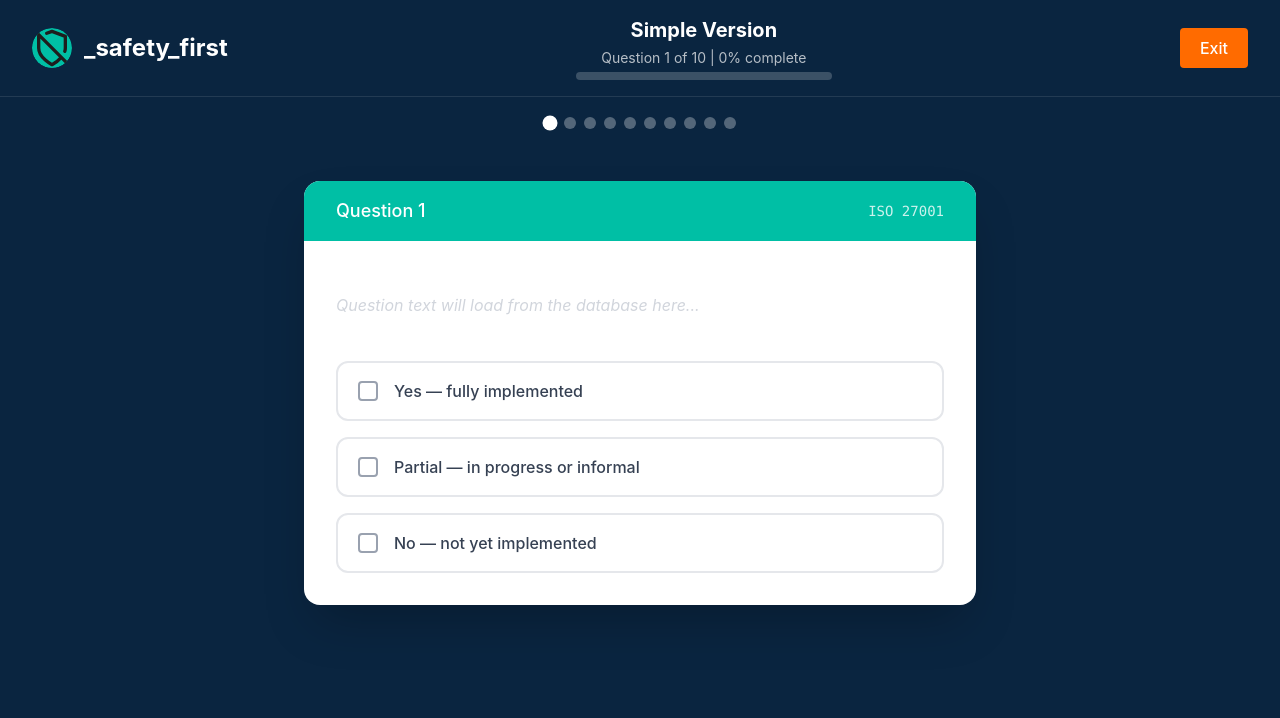
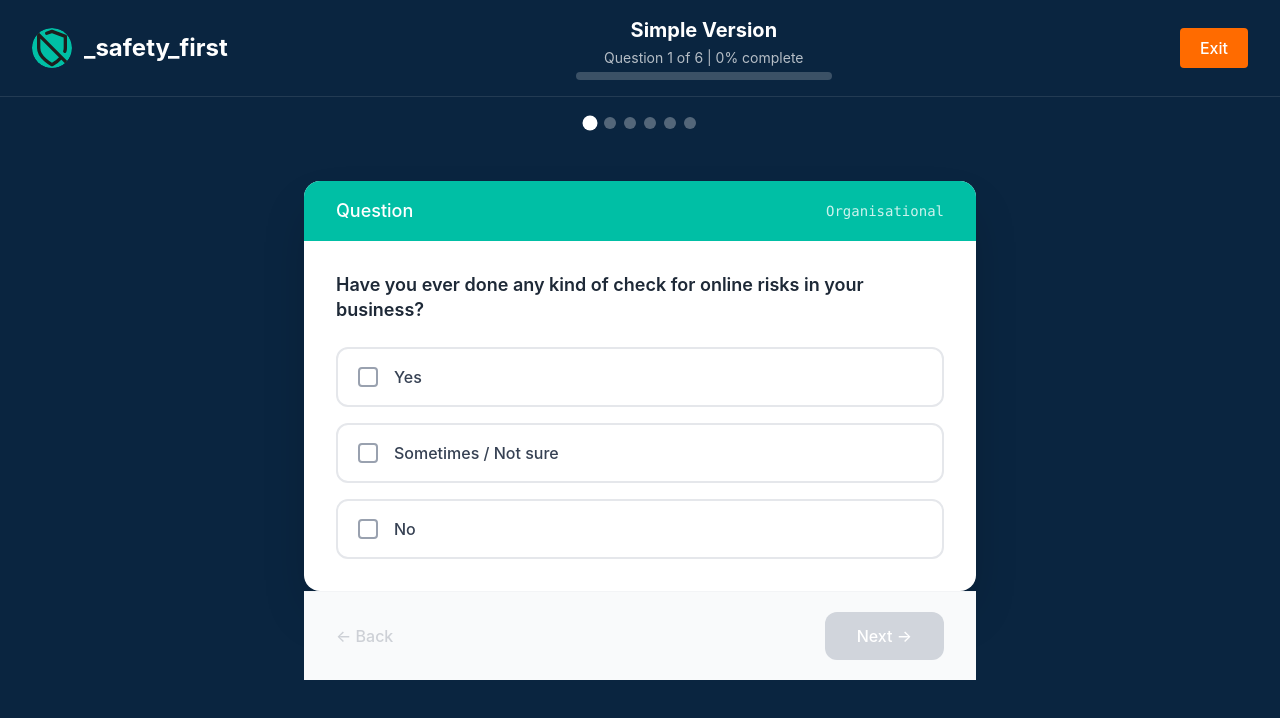
Before and after one commit to RimalRabin/safety_first, a React (Vite) app: page / in a window 1280 px wide. Shown: the top 718 px of the page. Built offline with nearby package versions, Linux system fonts and the light colour scheme.

Commit message:
feat: refactor SimpleQuestionnaire to use separate components and useQuestions hook

```diff
--- a/src/pages/SimpleQuestionnaire.tsx
+++ b/src/pages/SimpleQuestionnaire.tsx
@@ -1,133 +1,106 @@
 import { useState } from "react"
-
-const TOTAL_QUESTIONS = 10
-
-const answerOptions = [
-  { id: "yes",     label: "Yes — fully implemented" },
-  { id: "partial", label: "Partial — in progress or informal" },
-  { id: "no",      label: "No — not yet implemented" },
-]
+import { useQuestions }  from "@/hooks/useQuestions"
+import { Header }        from "@/components/Header"
+import { StepDots }      from "@/components/StepDots"
+import { QuestionCard }  from "@/components/QuestionCard"
+import { Navigation }    from "@/components/Navigation"
 
 export const SimpleQuestionnaire = (): JSX.Element => {
+  const { questions, loading, error } = useQuestions()
+
   const [currentIndex, setCurrentIndex] = useState<number>(0)
-  const [answers, setAnswers] = useState<Record<number, string>>({})
+  const [answers, setAnswers]           = useState<Record<string, string>>({})
 
-  const progressPercent = Math.round((currentIndex / TOTAL_QUESTIONS) * 100)
-  const selectedAnswer = answers[currentIndex] ?? ""
+  // ── derived values ────────────────────────────────────────────────────────
+  const totalQuestions  = questions.length
+  const currentQuestion = questions[currentIndex]
+  const progressPercent = totalQuestions > 0
+    ? Math.round((currentIndex / totalQuestions) * 100)
+    : 0
+  const selectedAnswer  = currentQuestion
+    ? answers[currentQuestion.id] ?? ""
+    : ""
 
+  // ── handlers ──────────────────────────────────────────────────────────────
   const handleSelectAnswer = (answerId: string) => {
-    setAnswers((prev) => ({ ...prev, [currentIndex]: answerId }))
+    if (!currentQuestion) return
+    setAnswers((prev) => ({ ...prev, [currentQuestion.id]: answerId }))
   }
 
+  const handleNext = () => {
+    if (!selectedAnswer || !currentQuestion) return
+
+    const nextId = currentQuestion.conditionalNext?.[selectedAnswer]
+
+    if (nextId) {
+      const nextIndex = questions.findIndex((q) => q.id === nextId)
+      if (nextIndex !== -1) {
+        setCurrentIndex(nextIndex)
+        return
+      }
+    }
+
+    if (currentIndex < totalQuestions - 1) {
+      setCurrentIndex((prev) => prev + 1)
+    }
+  }
+
+  const handleBack = () => {
+    if (currentIndex > 0) {
+      setCurrentIndex((prev) => prev - 1)
+    }
+  }
+
+  // ── loading state ─────────────────────────────────────────────────────────
+  if (loading) {
+    return (
+      <div className="min-h-screen bg-[#0a2540] flex items-center justify-center">
+        <span className="text-white/70 text-lg">Loading questions...</span>
+      </div>
+    )
+  }
+
+  // ── error state ───────────────────────────────────────────────────────────
+  if (error || !currentQuestion) {
+    return (
+      <div className="min-h-screen bg-[#0a2540] flex items-center justify-center">
+        <span className="text-red-400 text-lg">{error ?? "Something went wrong."}</span>
+      </div>
+    )
+  }
+
+  // ── main render ───────────────────────────────────────────────────────────
   return (
     <div className="min-h-screen bg-[#0a2540] flex flex-col font-['Inter',Helvetica]">
 
-      {/* HEADER */}
-      <header className="flex items-center justify-between px-8 py-4 border-b border-white/10">
-        <div className="flex items-center gap-3">
-          <img
-            className="w-10 h-10"
-            alt="Shield"
-            src="/figmaAssets/shield-off.svg"
+      <Header
+        currentIndex={currentIndex}
+        totalQuestions={totalQuestions}
+        progressPercent={progressPercent}
+      />
+
+      <StepDots
+        totalQuestions={totalQuestions}
+        currentIndex={currentIndex}
+        answeredIds={Object.keys(answers)}
+        questionIds={questions.map((q) => q.id)}
+        onDotClick={setCurrentIndex}
+      />
+
+      <main className="flex-1 flex items-start justify-center px-6 py-8">
+        <div className="w-full max-w-2xl flex flex-col">
+          <QuestionCard
+            question={currentQuestion}
+            selectedAnswer={selectedAnswer}
+            onSelectAnswer={handleSelectAnswer}
           />
-          <span className="font-bold text-white text-2xl">
-            _safety_first
-          </span>
-        </div>
-        <div className="flex flex-col items-center gap-1">
-          <span className="font-bold text-white text-xl">Simple Version</span>
-          <span className="text-white/70 text-sm">
-            Question {currentIndex + 1} of {TOTAL_QUESTIONS} | {progressPercent}% complete
-          </span>
-          <div className="w-64 h-2 bg-white/20 rounded-full overflow-hidden">
-            <div
-              className="h-full bg-[#00bfa5] rounded-full transition-all duration-300"
-              style={{ width: `${progressPercent}%` }}
-            />
-          </div>
-        </div>
-        <button className="bg-[#ff6b00] hover:bg-[#ff6b00]/90 text-white font-medium px-5 py-2 rounded cursor-pointer">
-          Exit
-        </button>
-      </header>
-
-      {/* STEP DOTS */}
-      <div className="flex justify-center gap-2 py-5">
-        {Array.from({ length: TOTAL_QUESTIONS }).map((_, index) => (
-          <button
-            key={index}
-            onClick={() => setCurrentIndex(index)}
-            className={`w-3 h-3 rounded-full transition-all duration-200 ${
-              index === currentIndex
-                ? "bg-white scale-125"
-                : answers[index]
-                ? "bg-[#00bfa5]"
-                : "bg-white/30"
-            }`}
-            aria-label={`Go to question ${index + 1}`}
+          <Navigation
+            currentIndex={currentIndex}
+            totalQuestions={totalQuestions}
+            selectedAnswer={selectedAnswer}
+            onBack={handleBack}
+            onNext={handleNext}
           />
-        ))}
-      </div>
-
-      {/* MAIN CONTENT */}
-      <main className="flex-1 flex items-start justify-center px-6 py-8">
-        <div className="w-full max-w-2xl bg-white rounded-2xl shadow-2xl overflow-hidden">
-
-          {/* Question header band */}
-          <div className="bg-[#00bfa5] px-8 py-4 flex items-center justify-between">
-            <span className="text-white font-medium text-lg">
-              Question {currentIndex + 1}
-            </span>
-            <span className="text-white/80 text-sm font-mono">
-              ISO 27001
-            </span>
-          </div>
-
-          {/* Question text — placeholder for MongoDB */}
-          <div className="px-8 pt-8 pb-6 min-h-[120px] flex items-center">
-            <p className="text-gray-300 text-base italic">
-              Question text will load from the database here...
-            </p>
-          </div>
-
-          {/* ANSWER OPTIONS */}
-          <div className="px-8 pb-8 flex flex-col gap-4">
-            {answerOptions.map((option) => {
-              const isSelected = selectedAnswer === option.id
-              return (
-                <button
-                  key={option.id}
-                  onClick={() => handleSelectAnswer(option.id)}
-                  className={`flex items-center gap-4 w-full text-left px-5 py-4 rounded-xl border-2 transition-all duration-150 ${
-                    isSelected
-                      ? "border-[#00bfa5] bg-[#00bfa5]/10"
-                      : "border-gray-200 bg-white hover:border-gray-300"
-                  }`}
-                >
-                  {/* Checkbox */}
-                  <div className={`w-5 h-5 rounded flex-shrink-0 flex items-center justify-center border-2 transition-colors ${
-                    isSelected
-                      ? "bg-[#00bfa5] border-[#00bfa5]"
-                      : "border-gray-400"
-                  }`}>
-                    {isSelected && (
-                      <img
-                        src="/figmaAssets/check-small.svg"
-                        alt="checked"
-                        className="w-5 h-5"
-                      />
-                    )}
-                  </div>
-                  <span className={`text-base font-medium ${
-                    isSelected ? "text-[#0a2540]" : "text-gray-700"
-                  }`}>
-                    {option.label}
-                  </span>
-                </button>
-              )
-            })}
-          </div>
-
         </div>
       </main>
 
--- /dev/null
+++ b/src/types.ts
@@ -0,0 +1,13 @@
+export interface AnswerOption {
+  id: string
+  label: string
+}
+
+export interface Question {
+  id: string
+  category: "organisational" | "people" | "physical" | "technological"
+  type: "screening" | "pool"
+  text: string
+  options: AnswerOption[]
+  conditionalNext?: Record<string, string>
+}
--- a/vite.config.ts
+++ b/vite.config.ts
@@ -2,6 +2,9 @@ import { defineConfig } from 'vite'
 import react from '@vitejs/plugin-react'
 import tailwindcss from '@tailwindcss/vite'
 import path from 'path'
+import { fileURLToPath } from 'url'
+
+const __dirname = path.dirname(fileURLToPath(import.meta.url))
 
 export default defineConfig({
   plugins: [
```
